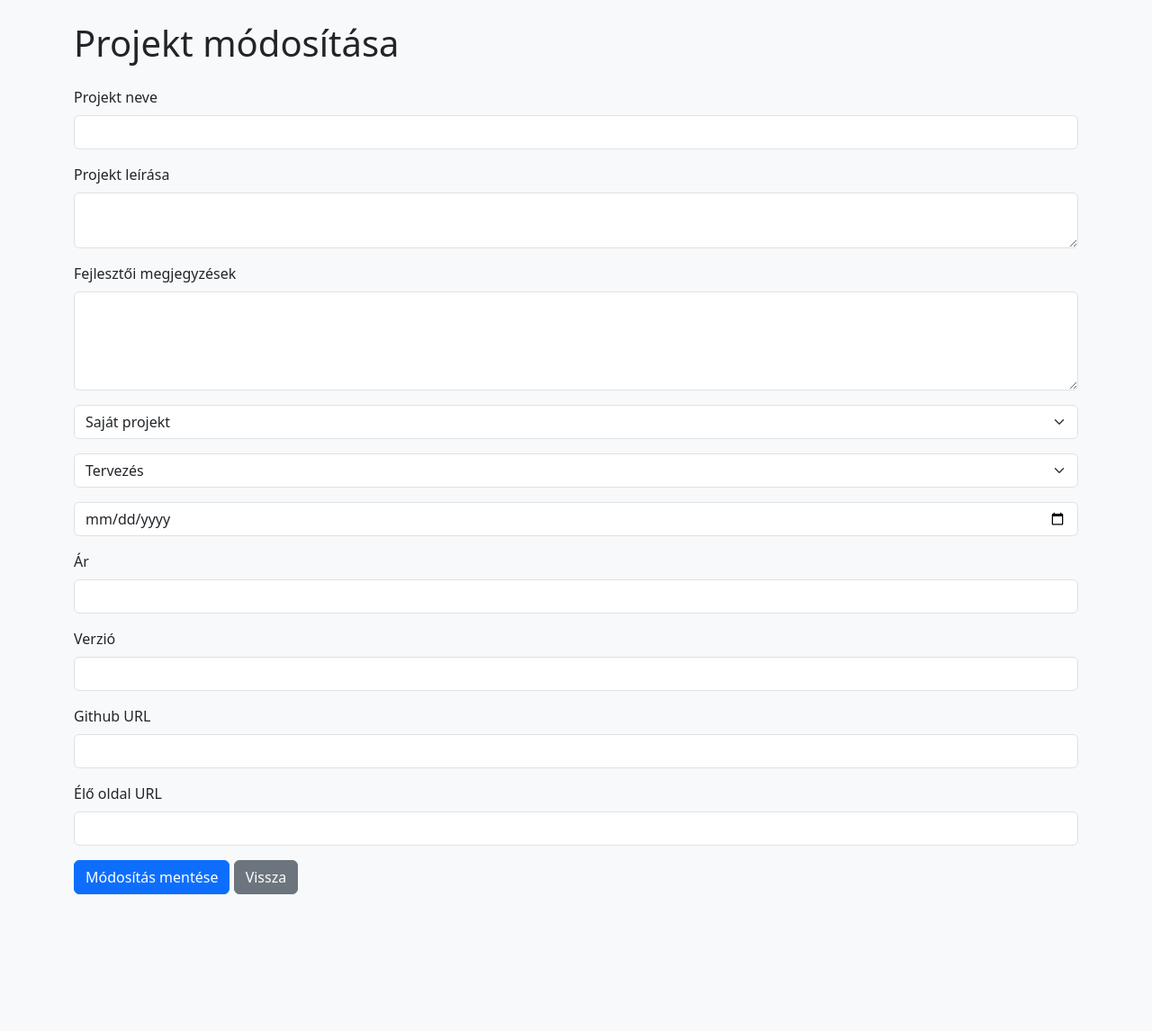
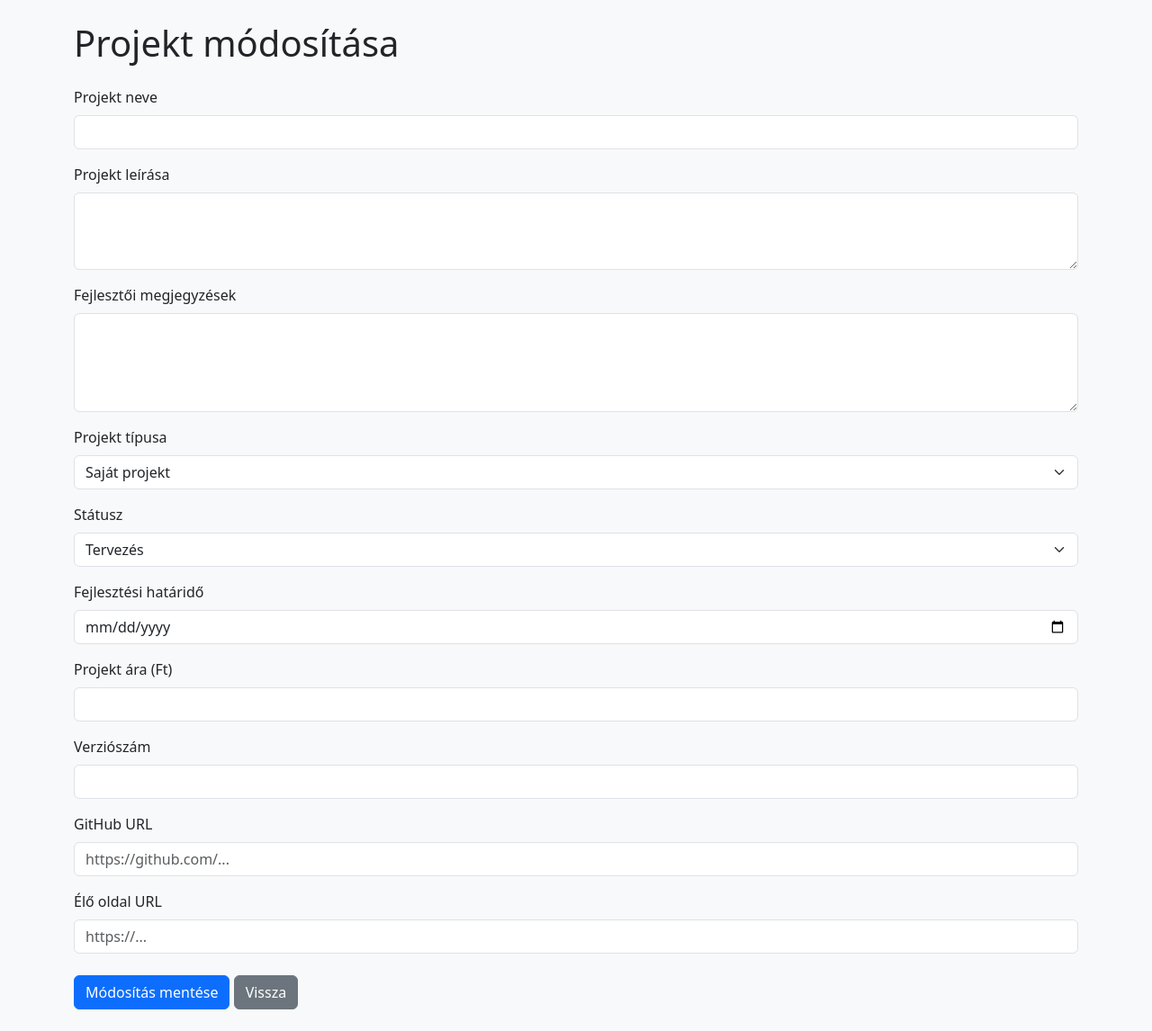
Before and after one commit to Tamas505/ProjectBoard, a PHP site: page /edit.php in a window 1280 px wide. Shown: the whole page at 90% size. Before the commit the page ends 994 px from the top, so only its background shows below. Run offline with PHP 8.4, Linux system fonts and the light colour scheme; data that the repository does not hold is empty.

Commit message:
Fájlok tisztítása, kommentek

```diff
--- a/views/projects/edit.php
+++ b/views/projects/edit.php
@@ -1,6 +1,7 @@
 <?php
 
 /** @var array<string, mixed> $project */
+/** @var array<string, mixed>|false $latestVersion */
 ?>
 
 <!DOCTYPE html>
@@ -9,16 +10,28 @@
 <head>
     <meta charset="UTF-8">
     <title>Projekt módosítása - ProjectBoard</title>
+
+    <!-- Bootstrap CSS -->
     <link
         href="https://cdn.jsdelivr.net/npm/bootstrap@5.3.3/dist/css/bootstrap.min.css"
         rel="stylesheet">
+
+    <!-- Saját stíluslap -->
+    <link
+        rel="stylesheet"
+        href="/ProjectBoard/public/css/style.css?v=1.0">
 </head>
 
 <body class="bg-light text-dark">
 
     <div class="container py-4">
-        <h1 class="mb-4">Projekt módosítása</h1>
 
+        <!-- Oldal címe -->
+        <h1 class="mb-4">
+            Projekt módosítása
+        </h1>
+
+        <!-- Hibaüzenetek -->
         <?php if (!empty($errors)): ?>
             <div class="alert alert-danger">
                 <?php foreach ($errors as $error): ?>
@@ -27,103 +40,172 @@
             </div>
         <?php endif; ?>
 
+        <!-- Projekt módosító űrlap -->
         <form method="POST">
-            <label class="form-label">Projekt neve</label>
+
+            <!-- Projekt neve -->
+            <div class="mb-3">
+                <label class="form-label">
+                    Projekt neve
+                </label>
+
                 <input
                     type="text"
                     name="title"
-                class="form-control mb-3"
-                value="<?= htmlspecialchars($project["title"]) ?>">
+                    class="form-control"
+                    value="<?= htmlspecialchars($project["title"]) ?>"
+                    required>
+            </div>
 
-            <label class="form-label">Projekt leírása</label>
+            <!-- Projekt leírása -->
+            <div class="mb-3">
+                <label class="form-label">
+                    Projekt leírása
+                </label>
 
                 <textarea
                     name="description"
-                class="form-control mb-3"><?= htmlspecialchars($project["description"]) ?>
-            </textarea>
+                    class="form-control"
+                    rows="3"><?= htmlspecialchars($project["description"]) ?></textarea>
+            </div>
 
-            <label class="form-label">Fejlesztői megjegyzések</label>
+            <!-- Fejlesztői megjegyzések -->
+            <div class="mb-3">
+                <label class="form-label">
+                    Fejlesztői megjegyzések
+                </label>
+
                 <textarea
                     name="notes"
-                class="form-control mb-3"
+                    class="form-control"
                     rows="4"><?= htmlspecialchars($project["notes"] ?? "") ?></textarea>
+            </div>
 
-            <select name="type" class="form-select mb-3">
+            <!-- Projekt típusa -->
+            <div class="mb-3">
+                <label class="form-label">
+                    Projekt típusa
+                </label>
+
+                <select name="type" class="form-select">
                     <option value="personal" <?= $project["type"] === "personal" ? "selected" : "" ?>>
                         Saját projekt
                     </option>
+
                     <option value="client" <?= $project["type"] === "client" ? "selected" : "" ?>>
                         Ügyfélprojekt
                     </option>
                 </select>
+            </div>
 
-            <select name="status" class="form-select mb-3">
+            <!-- Projekt státusza -->
+            <div class="mb-3">
+                <label class="form-label">
+                    Státusz
+                </label>
 
-                <option value="planning"
-                    <?= $project["status"] === "planning" ? "selected" : "" ?>>
+                <select name="status" class="form-select">
+                    <option value="planning" <?= $project["status"] === "planning" ? "selected" : "" ?>>
                         Tervezés
                     </option>
 
-                <option value="active"
-                    <?= $project["status"] === "active" ? "selected" : "" ?>>
+                    <option value="active" <?= $project["status"] === "active" ? "selected" : "" ?>>
                         Aktív
                     </option>
 
-                <option value="completed"
-                    <?= $project["status"] === "completed" ? "selected" : "" ?>>
+                    <option value="completed" <?= $project["status"] === "completed" ? "selected" : "" ?>>
                         Kész
                     </option>
 
-                <option value="cancelled"
-                    <?= $project["status"] === "cancelled" ? "selected" : "" ?>>
+                    <option value="cancelled" <?= $project["status"] === "cancelled" ? "selected" : "" ?>>
                         Törölve
                     </option>
+                </select>
+            </div>
 
-            </select>
+            <!-- Fejlesztési határidő -->
+            <div class="mb-3">
+                <label class="form-label">
+                    Fejlesztési határidő
+                </label>
 
                 <input
                     type="date"
                     name="deadline"
-                class="form-control mb-3"
+                    class="form-control"
                     value="<?= htmlspecialchars($project["deadline"] ?? "") ?>">
-            <label class="form-label">Ár</label>
+            </div>
+
+            <!-- Ár -->
+            <div class="mb-3">
+                <label class="form-label">
+                    Projekt ára (Ft)
+                </label>
 
                 <input
                     type="number"
                     step="0.01"
                     name="price"
-                class="form-control mb-3"
+                    class="form-control"
                     value="<?= htmlspecialchars($project["price"] ?? "") ?>">
+            </div>
 
-            <label class="form-label">Verzió</label>
+            <!-- Verziószám -->
+            <div class="mb-3">
+                <label class="form-label">
+                    Verziószám
+                </label>
+
                 <input
                     type="text"
                     name="version_number"
-                class="form-control mb-3"
+                    class="form-control"
                     value="<?= htmlspecialchars($latestVersion["version_number"] ?? "") ?>">
+            </div>
 
-            <label class="form-label">Github URL</label>
+            <!-- GitHub URL -->
+            <div class="mb-3">
+                <label class="form-label">
+                    GitHub URL
+                </label>
+
                 <input
                     type="url"
                     name="github_url"
-                class="form-control mb-3"
+                    class="form-control"
+                    placeholder="https://github.com/..."
                     value="<?= htmlspecialchars($project["github_url"] ?? "") ?>">
+            </div>
 
-            <label class="form-label">Élő oldal URL</label>
+            <!-- Élő oldal URL -->
+            <div class="mb-4">
+                <label class="form-label">
+                    Élő oldal URL
+                </label>
+
                 <input
                     type="url"
                     name="live_url"
-                class="form-control mb-3"
+                    class="form-control"
+                    placeholder="https://..."
                     value="<?= htmlspecialchars($project["live_url"] ?? "") ?>">
+            </div>
 
-            <button class="btn btn-primary" type="submit">
+            <!-- Műveleti gombok -->
+            <button
+                class="btn btn-primary"
+                type="submit">
                 Módosítás mentése
             </button>
 
-            <a href="index.php" class="btn btn-secondary">
+            <a
+                href="index.php"
+                class="btn btn-secondary">
                 Vissza
             </a>
+
         </form>
+
     </div>
 
 </body>
```
Also changed, not shown: views/projects/index.php (+74 -39 lines), views/projects/show.php (+141 -41 lines). Lines whose indentation alone changed are shown as unchanged.
